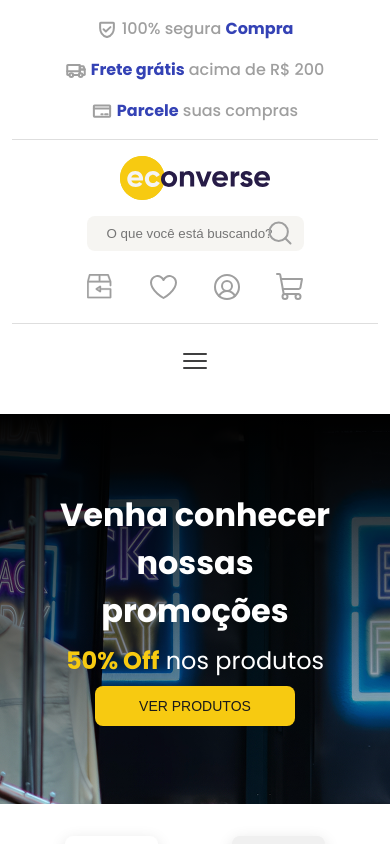
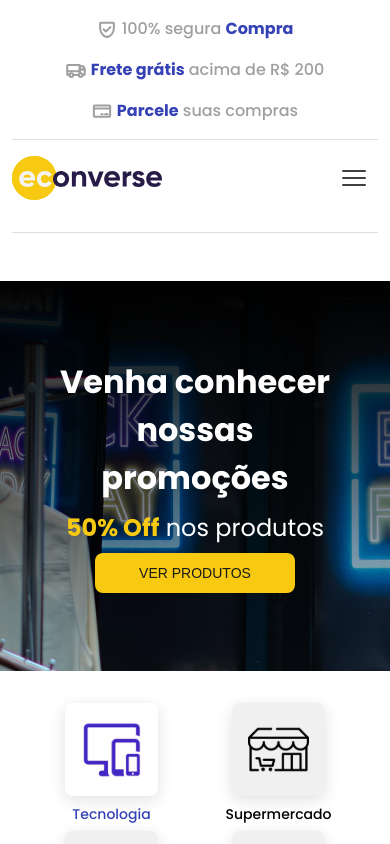
Before and after one commit to A-Marvulle/teste-front-end-econverse, a React (Vite) app: page / in a window 390 px wide. Shown: the top 844 px of the page. Built offline with nearby package versions, Linux system fonts and the light colour scheme.

Commit message:
refactor(menu): change menu on mobile

```diff
--- a/src/components/Header/Header.scss
+++ b/src/components/Header/Header.scss
@@ -1,4 +1,5 @@
 @use "../../styles/var" as *;
+@use "../../styles/mixins" as *;
 .header {
     position: sticky;
     top: 0;
@@ -47,12 +48,100 @@
     gap: 1rem;
     @media (max-width: $md) {
         flex-direction: column;
+        align-items: stretch;
+    }
+
+    &-top {
+        display: contents;
+        @media (max-width: $md) {
+            display: flex;
+            justify-content: space-between;
+            align-items: center;
+        }
     }
 
     &-logo {
         height: 100%;
         width: 150px;
         object-fit: contain;
+    }
+
+    .header__toggle {
+        display: none;
+
+        @media (max-width: $md) {
+            @include btn-base;
+
+            display: flex;
+            flex-direction: column;
+            justify-content: center;
+            align-items: center;
+            gap: 5px;
+
+            width: 42px;
+            height: 42px;
+
+            background: transparent;
+            border: none;
+            cursor: pointer;
+            z-index: 20;
+
+            span {
+                width: 24px;
+                height: 2px;
+                background: $grey-dark;
+                border-radius: 999px;
+
+                transition:
+                    transform 0.3s ease,
+                    opacity 0.25s ease,
+                    background-color 0.3s ease;
+            }
+
+            &.open {
+                span:nth-child(1) {
+                    transform: translateY(7px) rotate(45deg);
+                }
+
+                span:nth-child(2) {
+                    opacity: 0;
+                }
+
+                span:nth-child(3) {
+                    transform: translateY(-7px) rotate(-45deg);
+                }
+            }
+        }
+    }
+
+    .header__collapsible {
+        display: contents;
+
+        @media (max-width: $md) {
+            display: flex;
+            flex-direction: column;
+            gap: 1rem;
+
+            overflow: hidden;
+            max-height: 0;
+            opacity: 0;
+            transform: translateY(-10px);
+
+            transition:
+                max-height 0.35s ease,
+                opacity 0.3s ease,
+                transform 0.35s ease;
+
+            pointer-events: none;
+
+            &.open {
+                max-height: 500px;
+                opacity: 1;
+                transform: translateY(0);
+                pointer-events: all;
+                margin-top: 1rem;
+            }
+        }
     }
 
     .header__search {
@@ -83,6 +172,7 @@
     .header__icons {
         display: flex;
         flex-wrap: wrap;
+        justify-content: center;
         gap: 1rem;
         span {
             display: none;
--- a/src/components/Header/Header.tsx
+++ b/src/components/Header/Header.tsx
@@ -1,3 +1,4 @@
+import { useState } from "react";
 import Menu from "../Menu/Menu";
 import "./Header.scss";
 import HeaderMiddle from "./HeaderMiddle";
@@ -19,6 +20,9 @@ const mainMenu = {
 };
 
 const Header = () => {
+  const [isOpen, setIsOpen] = useState(false);
+  const toggleOpen = () => setIsOpen((open) => !open);
+
   return (
     <header className="header">
       <div className="container">
@@ -55,10 +59,16 @@ const Header = () => {
           </p>
         </div>
         <div>
-          <HeaderMiddle />
+          <HeaderMiddle isOpen={isOpen} onToggle={toggleOpen} />
         </div>
         <div className="header__menu">
-          <Menu menu={mainMenu} orientation="horizontal" collapsible />
+          <Menu
+            menu={mainMenu}
+            orientation="horizontal"
+            collapsible
+            isOpen={isOpen}
+            onToggle={toggleOpen}
+          />
         </div>
       </div>
     </header>
--- a/src/components/Header/HeaderMiddle.tsx
+++ b/src/components/Header/HeaderMiddle.tsx
@@ -6,9 +6,15 @@ import heart from "../../assets/icons/heart.svg";
 import user from "../../assets/icons/user.svg";
 import cart from "../../assets/icons/cart.svg";
 
-const HeaderMiddle = () => {
+type HeaderMiddleProps = {
+  isOpen: boolean;
+  onToggle: () => void;
+};
+
+const HeaderMiddle = ({ isOpen, onToggle }: HeaderMiddleProps) => {
   return (
     <div className="header__middle">
+      <div className="header__middle-top">
         <img
           className="header__middle-logo"
           src={logo}
@@ -16,6 +22,18 @@ const HeaderMiddle = () => {
           title="Logo Econverse"
         />
 
+        <button
+          className={`header__toggle ${isOpen ? "open" : ""}`}
+          onClick={onToggle}
+          aria-label="Abrir menu"
+        >
+          <span></span>
+          <span></span>
+          <span></span>
+        </button>
+      </div>
+
+      <div className={`header__collapsible ${isOpen ? "open" : ""}`}>
         <form className="header__search">
           <label>O que você está buscando?</label>
           <input placeholder="O que você está buscando?" required></input>
@@ -44,6 +62,7 @@ const HeaderMiddle = () => {
           </button>
         </div>
       </div>
+    </div>
   );
 };
 
--- a/src/components/Menu/Menu.tsx
+++ b/src/components/Menu/Menu.tsx
@@ -16,23 +16,31 @@ type MenuProps = {
   title?: string;
   orientation?: "vertical" | "horizontal";
   collapsible?: boolean;
+  isOpen?: boolean;
+  onToggle?: () => void;
 };
 
 const Menu = ({
   menu,
   orientation = "vertical",
   collapsible = false,
+  isOpen: controlledIsOpen,
+  onToggle,
 }: MenuProps) => {
-  const [isOpen, setIsOpen] = useState(false);
+  const [internalIsOpen, setInternalIsOpen] = useState(false);
+  const isControlled = onToggle !== undefined;
+  const isOpen = isControlled ? controlledIsOpen : internalIsOpen;
+  const close = () =>
+    isControlled ? controlledIsOpen && onToggle() : setInternalIsOpen(false);
 
   return (
     <nav className={`menu menu__${orientation}`}>
       {menu.title && <h3 className="menu__title">{menu.title}</h3>}
 
-      {collapsible && (
+      {collapsible && !isControlled && (
         <button
           className={`menu__toggle ${isOpen ? "open" : ""}`}
-          onClick={() => setIsOpen(!isOpen)}
+          onClick={() => setInternalIsOpen(!internalIsOpen)}
           aria-label="Abrir menu"
         >
           <span></span>
@@ -56,7 +64,7 @@ const Menu = ({
               href={link.href}
               title={link.label}
               className={link.active ? "active" : ""}
-              onClick={() => setIsOpen(false)}
+              onClick={close}
             >
               {link.label}
             </a>
```
Lines whose indentation alone changed are shown as unchanged.
